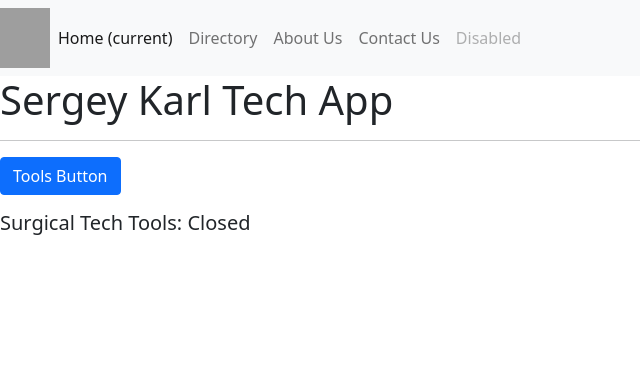
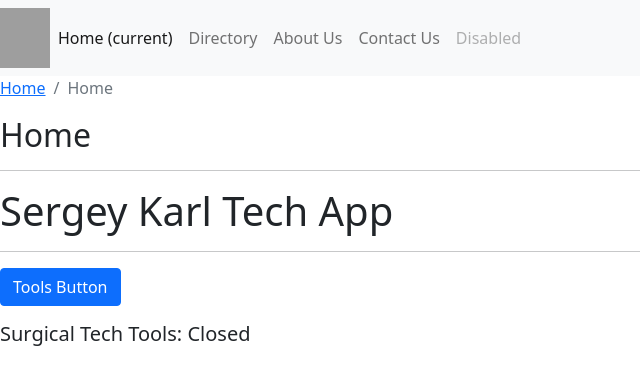
Before and after one commit to srhodes/Surgical-Tech-App, a React (Create React App) app: page / in a window 1280 px wide. Shown: the top 384 px of the page, without its empty margins (0-640 px from the left). Built offline with nearby package versions, Linux system fonts and the light colour scheme; grey boxes are pictures that could not be loaded.

Commit message:
add breadcrumb component

```diff
--- a/src/App.js
+++ b/src/App.js
@@ -8,15 +8,18 @@ import NavBarComponent from './components/NavBarComponent';
 import ToggleComponent from './components/ToggleComponent';
 import CarouselComponent from './components/CarouselComponent';
 import DirectoryPage from './pages/DirectoryPage';
+import HomePage from './pages/HomePage';
+import ContactUsPage from './pages/ContactUsPage';
+import AboutUsPage from './pages/AboutUsPage';
 
 function App() {
   return (
     <div>
        <Routes>
-        <Route path='/' element={<>  <NavBarComponent/> <h1>Sergey Karl Tech App </h1><hr/><ToggleComponent/></>}/>
-        <Route path='directory' element={ <DirectoryPage/>}/>
-        <Route path='contactus' element={ <> <NavBarComponent/> Contact Us <hr/> </>}/>
-        <Route path='aboutus' element={ <> <NavBarComponent/> About Us <hr/></>}/>
+        <Route path='/' element={<> <HomePage/></>}/>
+        <Route path='directory' element={ <> <DirectoryPage/> </>}/>
+        <Route path='contactus' element={ <> <ContactUsPage/> </>}/>
+        <Route path='aboutus' element={ <> <AboutUsPage/> </>}/>
         {/* <Route path='/data' element={
 
 
--- /dev/null
+++ b/src/components/SubHeader.js
@@ -0,0 +1,26 @@
+import { Col, Row, Breadcrumb, BreadcrumbItem } from 'reactstrap'
+import { Link } from 'react-router-dom'
+
+const SubHeader = ({ current, detail }) => {
+    return (
+        <Row>
+            <Col>
+                <Breadcrumb>
+                    <BreadcrumbItem>
+                        <Link to='/'>Home</Link>
+                    </BreadcrumbItem>
+                    {detail && (
+                        <BreadcrumbItem>
+                            <Link to='/directory'>Directory</Link>
+                        </BreadcrumbItem>
+                    )}
+                    <BreadcrumbItem active>{current}</BreadcrumbItem>
+                </Breadcrumb>
+                <h2>{current}</h2>
+                <hr/>
+            </Col>
+        </Row>
+    )
+}
+
+export default SubHeader
--- /dev/null
+++ b/src/pages/AboutUsPage.js
@@ -0,0 +1,13 @@
+
+import React, { Component } from 'react'
+import NavBarComponent from '../components/NavBarComponent'
+import ToggleComponent from '../components/ToggleComponent'
+import SubHeader from '../components/SubHeader'
+
+const AboutUsPage = () => {
+    return(<>
+       <NavBarComponent/><SubHeader current= 'About Us' /> About Us <hr/>
+    </>)
+}
+
+export default AboutUsPage
--- /dev/null
+++ b/src/pages/ContactUsPage.js
@@ -0,0 +1,13 @@
+
+import React, { Component } from 'react'
+import NavBarComponent from '../components/NavBarComponent'
+import ToggleComponent from '../components/ToggleComponent'
+import SubHeader from '../components/SubHeader'
+
+const ContactUsPage = () => {
+    return(<>
+       <NavBarComponent/><SubHeader current= 'Contact Us' /> Contact Us <hr/>
+    </>)
+}
+
+export default ContactUsPage
--- a/src/pages/DirectoryPage.js
+++ b/src/pages/DirectoryPage.js
@@ -2,10 +2,11 @@
 import React, { Component } from 'react'
 import NavBarComponent from '../components/NavBarComponent'
 import LayoutComponent from '../components/LayoutComponent'
+import SubHeader from '../components/SubHeader'
 
 const DirectoryPage = () => {
     return(<>
-    <NavBarComponent/> <LayoutComponent/>
+    <NavBarComponent/><SubHeader current= 'Directory' /> <LayoutComponent/>
     </>)
 }
 
--- /dev/null
+++ b/src/pages/HomePage.js
@@ -0,0 +1,13 @@
+
+import React, { Component } from 'react'
+import NavBarComponent from '../components/NavBarComponent'
+import ToggleComponent from '../components/ToggleComponent'
+import SubHeader from '../components/SubHeader'
+
+const HomePage = () => {
+    return(<>
+      <NavBarComponent/> <SubHeader current= 'Home' /> <h1>Sergey Karl Tech App </h1><hr/><ToggleComponent/>
+    </>)
+}
+
+export default HomePage
```
Also changed, not shown: src/components/AboutUs.js (deleted).
